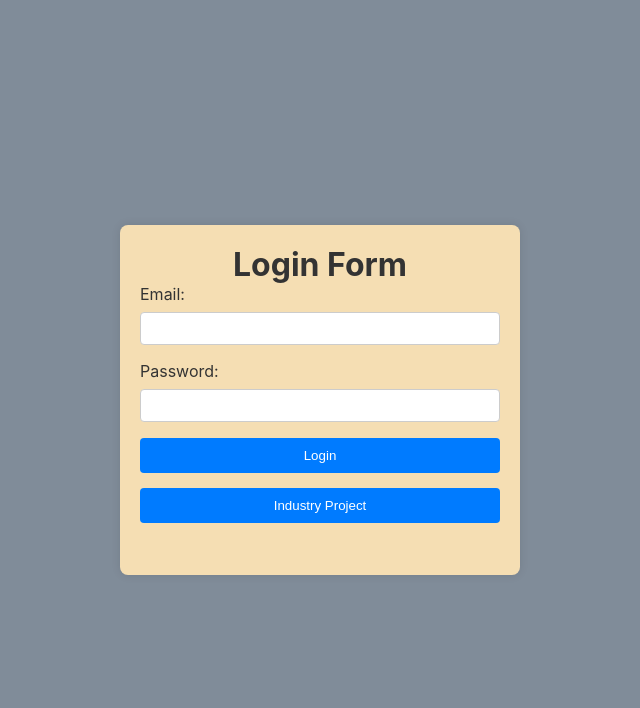
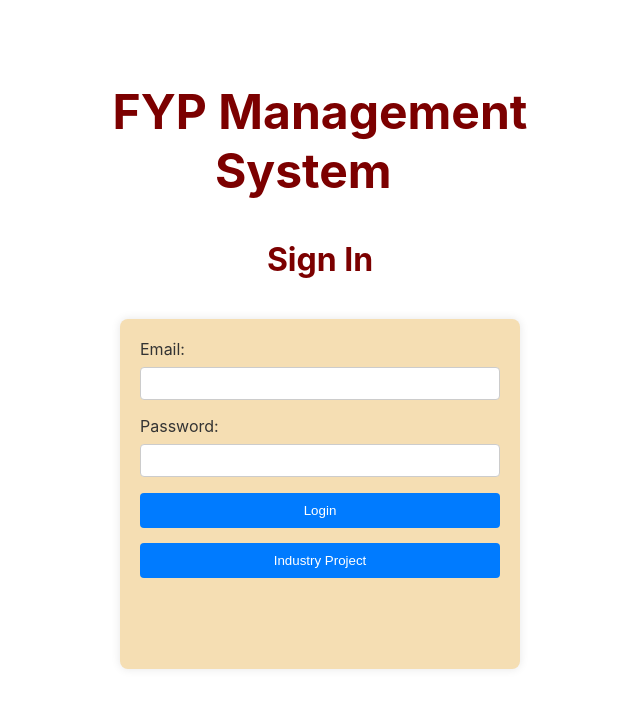
Before and after one commit to Hamzafar019/FYP-Management-System-Frontend, a React (Create React App) app: page /changepassword in a window 1280 px wide. Shown: the top 708 px of the page, without its empty margins (320-960 px from the left). Built offline with nearby package versions, Linux system fonts and the light colour scheme.

Commit message:
final changes done

```diff
--- a/src/CSS/LoginForm.css
+++ b/src/CSS/LoginForm.css
@@ -1,10 +1,14 @@
 body {
-    background-color: #808c99; /* Blue background color */
     margin: 0; /* Remove default margin on body */
     display: flex;
     align-items: center;
     justify-content: center;
     height: 100vh; /* Make sure the body takes up the full height of the viewport */
+  }
+  .body{
+    display: flex;
+    flex-direction: column;
+    align-items: center;
   }
 .login-form {
     background-color: wheat;
@@ -14,6 +18,7 @@ body {
     max-width: 400px;
     width: 500px;
     height: 350px;
+    margin-top: 40px;
   }
 
   .login-form h1 {
--- a/src/CSS/Navbar.css
+++ b/src/CSS/Navbar.css
@@ -1,6 +1,6 @@
 /* Navbar.css */
 .navbar {
-  background-color: blue;
+  background-color: grey;
   position: fixed;
   top: 0;
   left: 0;
@@ -8,7 +8,17 @@
   z-index: 1;
   height:50px;
 }
+.name:hover{
 
+  background-color: blue;
+  border-radius: 5px;
+}
+.signout:hover{
+
+  background-color: blue;
+  border-radius: 5px;
+  width: 100px;
+}
 .navbar-container {
   display: flex;
   justify-content: space-between;
@@ -54,6 +64,14 @@
   flex-direction: row;
 }
 
+.notification-button:hover{
+
+  background-color: blue;
+  align-items: center;
+  border-radius: 5px;
+  width: 10px;
+  height: 35px;
+}
 .notification-button {
   background: none;
   border: none;
--- a/src/components/LoginForm.js
+++ b/src/components/LoginForm.js
@@ -73,8 +73,10 @@ const LoginForm = ({ onLogin }) => {
   };
 
   return (
-    <div className="login-form">
-      <h1>Login Form</h1>
+    <div className='body'>
+    <h1 style={{marginTop:"-50px",color:"#7C0000",fontSize:"3rem"}}>FYP Management<br></br>&nbsp;&nbsp;&nbsp;&nbsp;&nbsp;&nbsp;&nbsp;&nbsp;&nbsp;System</h1>
+    <h2 style={{marginTop:"40px",color:"#7C0000",fontSize:"2rem"}}>Sign In</h2>
+    <div className="login-form" >
       <form>
         <label>Email:</label>
         <input type="email" value={email} onChange={handleEmailChange} />
@@ -94,6 +96,7 @@ const LoginForm = ({ onLogin }) => {
         {error && <p className="error-message">{error}</p>}
       </form>
     </div>
+    </div>
   );
 };
 
--- a/src/components/Navbar.js
+++ b/src/components/Navbar.js
@@ -70,10 +70,10 @@ const Navbar = ({ onSignOutClick }) => {
     <nav className="navbar">
       <div className="navbar-container">
         <div className="navbar-logo">
-          <span>FYP Management System</span>
+          <span style={{fontSize:"1.4rem"}}>FYP Management System</span>
         </div>
         <div id="navbar-buttons">
-          <div className="navbar-actions" style={{color:"white",marginRight:"30px"}}>
+          <div className="navbar-actions name" style={{color:"white",marginRight:"30px"}}>
             Hi, {name}
           </div>
           <div className="navbar-actions">
@@ -126,7 +126,7 @@ const Navbar = ({ onSignOutClick }) => {
               Change Password
             </Link>
           </div>
-          <div className="navbar-actions">
+          <div className="navbar-actions signout">
             <button className="signout-button" onClick={handleSignUpClick}>
               Sign Out
             </button>
--- a/src/components/Scores.js
+++ b/src/components/Scores.js
@@ -28,7 +28,7 @@ function Scores() {
   };
 
   return (
-    <div style={{marginTop: "180px",backgroundColor:"#0169CD",padding:"10px",borderRadius:"10px",border:"7px solid black"}}>
+    <div style={{marginTop: "180px",padding:"10px",borderRadius:"10px",border:"7px solid black",backgroundImage: 'linear-gradient(to bottom right, pink, white)'}}>
       <h2
         style={{
           marginTop: "20px",
@@ -84,7 +84,7 @@ function Scores() {
                 justifyContent: "space-between",
                 alignItems: "center",
                 fontWeight: "bold",
-                color:"blue",
+                color:"black",
               }}
             >
                <div style={{display: "grid", gridTemplateColumns: "1fr 1fr 1fr 1fr 1fr", gridColumnGap: "20px", width:"100%"}}>
@@ -119,7 +119,7 @@ function Scores() {
                       marginRight: "10px",
                       right:"2px",
                       fontWeight: "bold",
-                      color: "blue",
+                      color: "black",
                     }}
                   >
                     {index === 0
--- a/src/components/adminComponents/Admin.css
+++ b/src/components/adminComponents/Admin.css
@@ -12,7 +12,7 @@
   #navsidebar {
     overflow-y: auto;
     height: 100vh;
-    background-color: black;
+    background-color: #7C0000;
     width: 200px; /* Set the width for the navbar */
     padding: 10px;
     position: fixed; /* Change from absolute to fixed */
@@ -46,7 +46,7 @@
   }
 
   a:hover {
-    background-color: #555;
+    background-color: grey;
   }
 
   a {
@@ -96,10 +96,8 @@
 
 
 
-
-/* Registration Form */
 body {
-  background-color: #808c99; /* Blue background color */
+  background-color: white; /* Blue background color */
   margin: 0; /* Remove default margin on body */
   display: flex;
   align-items: center;
--- a/src/components/coordinatorComponents/Coordinator.css
+++ b/src/components/coordinatorComponents/Coordinator.css
@@ -12,7 +12,7 @@
   #navsidebar {
     overflow-y: auto;
     height: 100vh;
-    background-color: black;
+    background-color: #7C0000;
     width: 200px; /* Set the width for the navbar */
     padding: 10px;
     position: fixed; /* Change from absolute to fixed */
@@ -58,7 +58,7 @@
   }
 
   a:hover {
-    background-color: #555;
+    background-color:grey;
   }
 
   a {
--- a/src/components/studentComponents/Student.css
+++ b/src/components/studentComponents/Student.css
@@ -12,7 +12,7 @@
   #navsidebar {
     overflow-y: auto;
     height: 100vh;
-    background-color: black;
+    background-color: #7C0000;
     width: 200px; /* Set the width for the navbar */
     padding: 10px;
     position: fixed; /* Change from absolute to fixed */
@@ -58,7 +58,7 @@
   }
 
   a:hover {
-    background-color: #555;
+    background-color: grey;
   }
 
   a {
--- a/src/components/supervisorComponents/Supervisor.css
+++ b/src/components/supervisorComponents/Supervisor.css
@@ -12,7 +12,7 @@
   #navsidebar {
     overflow-y: auto;
     height: 100vh;
-    background-color: black;
+    background-color: #7C0000;
     width: 200px; /* Set the width for the navbar */
     padding: 10px;
     position: fixed; /* Change from absolute to fixed */
@@ -58,7 +58,7 @@
   }
 
   a:hover {
-    background-color: #555;
+    background-color: grey;
   }
 
   a {
```
